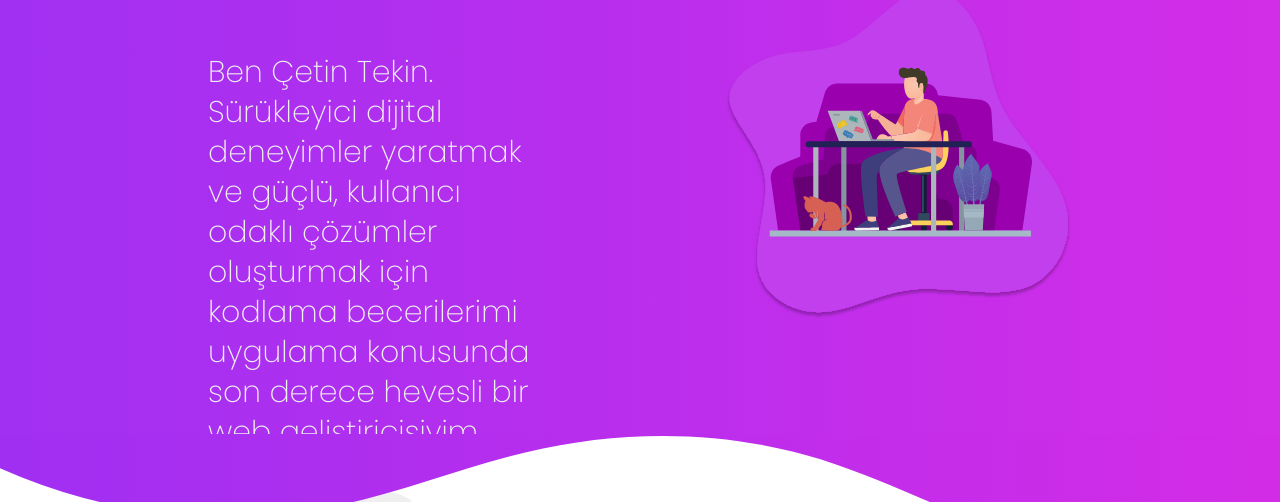
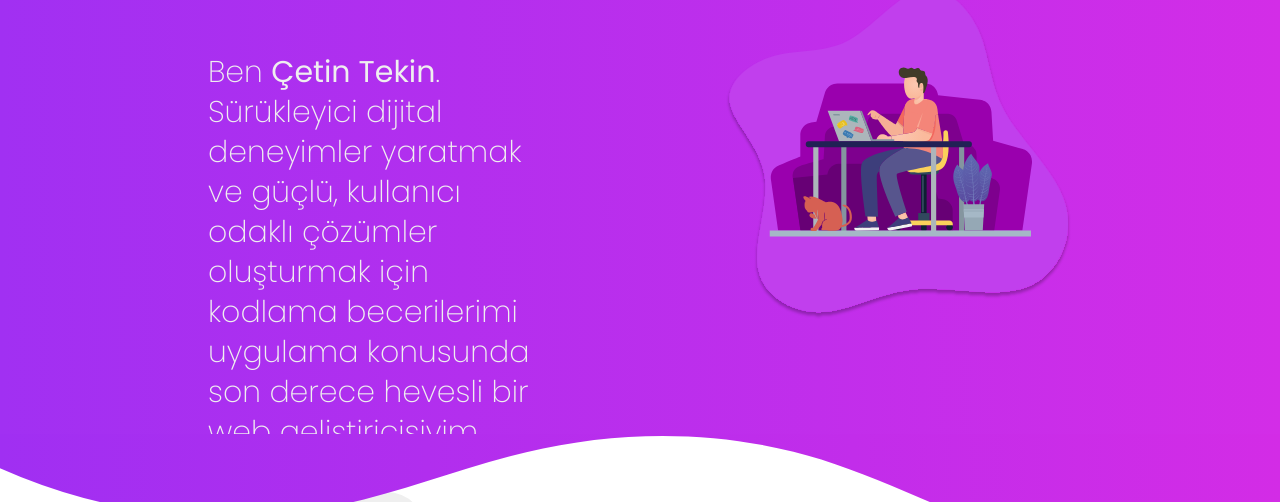
Before and after one commit to LoyalEnv0y/Portfolio-V2, a React (Vite) app: page / in a window 1280 px wide. Shown: the part 206-708 px from the top of the page. Built offline with nearby package versions, Linux system fonts and the light colour scheme; a web font is replaced by a local one.

Commit message:
Added keys for the nav links and changed the header description to accept html elements as child

```diff
--- a/src/components/Header.tsx
+++ b/src/components/Header.tsx
@@ -8,7 +8,7 @@ const text = {
 
 	headerDesc: {
 		eng: '',
-		tr: 'Ben Çetin Tekin. Sürükleyici dijital deneyimler yaratmak ve güçlü, kullanıcı odaklı çözümler oluşturmak için kodlama becerilerimi uygulama konusunda son derece hevesli bir web geliştiricisiyim.',
+		tr: 'Ben <b>Çetin Tekin</b>. Sürükleyici dijital deneyimler yaratmak ve güçlü, kullanıcı odaklı çözümler oluşturmak için kodlama becerilerimi uygulama konusunda son derece hevesli bir web geliştiricisiyim.',
 	},
 
 	cvBtnText: {
@@ -28,9 +28,10 @@ const Header = () => {
 						<h1 className="font-aldrich text-8xl">
 							{text.headerTitle.tr}
 						</h1>
-						<p className="w-8/12 text-3xl font-extralight leading-10">
-							{text.headerDesc.tr}
-						</p>
+						<p
+							className="w-8/12 text-3xl font-extralight leading-10"
+							dangerouslySetInnerHTML={{ __html: text.headerDesc.tr }}
+						/>
 
 						<button className="bg-primary text-secondary hover:bg-primary-hover group flex w-fit items-center gap-x-5 rounded-full px-7 py-3 shadow-xl">
 							<p className="text-xl font-bold uppercase">
@@ -50,7 +51,7 @@ const Header = () => {
 					<img
 						src="svg/Illustration.svg"
 						alt="Coder Illustration"
-						className="w-[40%] mb-20"
+						className="mb-20 w-[40%]"
 					/>
 				</section>
 			</div>
--- a/src/components/Navbar.tsx
+++ b/src/components/Navbar.tsx
@@ -1,35 +1,44 @@
+import { v4 as uuid } from 'uuid';
+
 const navbarLinks = [
 	{
+		id: uuid(),
 		titleTR: 'CV',
 		titleENG: 'CV',
 		url: '',
 	},
 	{
+		id: uuid(),
 		titleTR: 'Hakkımda',
 		titleENG: 'About Me',
 		url: '',
 	},
 	{
+		id: uuid(),
 		titleTR: 'Yetenekler',
 		titleENG: 'Skills',
 		url: '',
 	},
 	{
+		id: uuid(),
 		titleTR: 'Projeler',
 		titleENG: 'Projects',
 		url: '',
 	},
 	{
+		id: uuid(),
 		titleTR: 'Sertificalar',
 		titleENG: 'Certificates',
 		url: '',
 	},
 	{
+		id: uuid(),
 		titleTR: 'İş Geçmişi',
 		titleENG: 'Job History',
 		url: '',
 	},
 	{
+		id: uuid(),
 		titleTR: 'İletişim',
 		titleENG: 'Contact',
 		url: '',
@@ -45,7 +54,10 @@ const Navbar = () => {
 
 			<div className="flex gap-x-10 text-2xl">
 				{navbarLinks.map((link) => (
-					<a className="duration-200 [text-shadow:_0px_2px_2px_rgb(0_0_0_/_40%)] hover:-translate-y-0.5 hover:cursor-pointer hover:[text-shadow:_0px_4px_4px_rgb(0_0_0_/_40%)]">
+					<a
+						className="duration-200 [text-shadow:_0px_2px_2px_rgb(0_0_0_/_40%)] hover:-translate-y-0.5 hover:cursor-pointer hover:[text-shadow:_0px_4px_4px_rgb(0_0_0_/_40%)]"
+						key={link.id}
+					>
 						{link.titleTR}
 					</a>
 				))}
```
